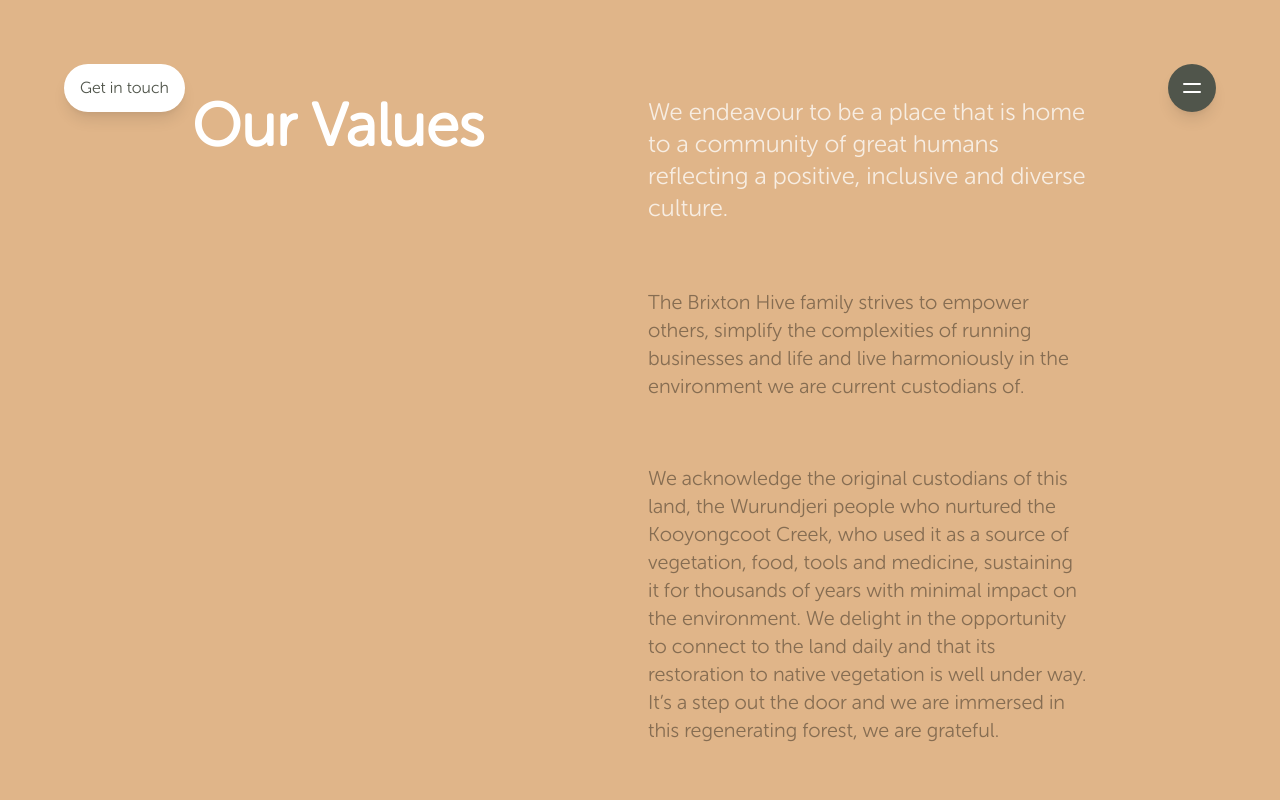
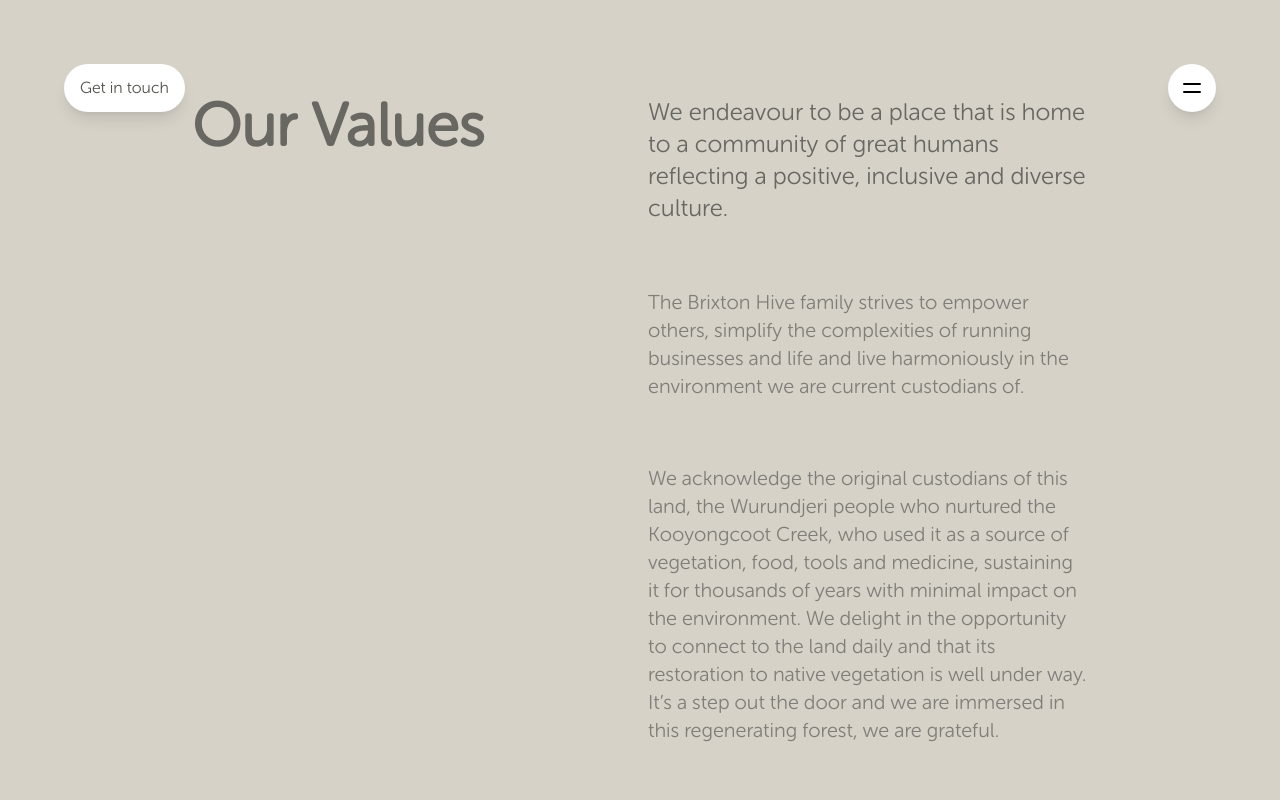
Before and after one commit to saampotter/brixtonhive.com.au, a Next.js app: page /our-values in a window 1280 px wide. Shown: the top 800 px of the page. Built offline with nearby package versions, Linux system fonts and the light colour scheme.

Commit message:
Feedback iteration

```diff
--- a/src/components/Nav.js
+++ b/src/components/Nav.js
@@ -1,3 +1,4 @@
+import clsx from 'clsx';
 import NextLink from 'next/link';
 import { useRouter } from 'next/router';
 import { Fragment, useEffect, useState } from 'react';
@@ -8,8 +9,8 @@
   const [isOpen, setIsOpen] = useState(false);
 
   useEffect(() => {
+    document.documentElement.style.overflowY = isOpen ? 'hidden' : 'auto';
     document.body.style.overflowY = isOpen ? 'hidden' : 'auto';
-    document.body.style.position = isOpen ? 'fixed' : 'relative';
   }, [isOpen]);
 
   useEffect(() => {
@@ -29,13 +30,13 @@
           <a
             role="button"
             onClick={() => setIsOpen(true)}
-            className="flex items-center justify-center p-3 rounded-full shadow-lg pointer-events-auto bg-c-green-900"
+            className="flex items-center justify-center p-3 bg-white rounded-full shadow-lg pointer-events-auto"
           >
             <svg
               fill="none"
               viewBox="0 0 24 24"
               stroke="currentColor"
-              className="w-6 h-6 text-white"
+              className="w-6 h-6 text-black"
               xmlns="http://www.w3.org/2000/svg"
             >
               <path
@@ -59,19 +60,19 @@
         leaveFrom="translate-x-0"
         leaveTo="-translate-x-full"
       >
-        <div className="fixed top-0 left-0 z-50 w-full h-screen overflow-hidden bg-c-brown-500">
+        <div className="fixed top-0 left-0 z-50 w-full h-screen overflow-hidden bg-c-purple-500">
           <div className="absolute w-full bg-transparent pointer-events-none">
             <div className="flex justify-end p-4 lg:p-16">
               <a
                 role="button"
                 onClick={() => setIsOpen(false)}
-                className="flex items-center justify-center p-3 rounded-full shadow-lg pointer-events-auto bg-c-green-900"
+                className="flex items-center justify-center p-3 bg-white rounded-full shadow-lg pointer-events-auto"
               >
                 <svg
                   fill="none"
                   viewBox="0 0 24 24"
                   stroke="currentColor"
-                  className="w-6 h-6 text-white"
+                  className="w-6 h-6 text-black"
                   xmlns="http://www.w3.org/2000/svg"
                 >
                   <path
@@ -101,8 +102,20 @@
   );
 }
 
-const Link = ({ href, children }) => (
-  <NextLink href={href} passHref>
-    <a className="text-4xl font-bold lg:text-6xl">{children}</a>
-  </NextLink>
-);
+const Link = ({ href, children }) => {
+  const router = useRouter();
+  const isActive = router.pathname === href;
+
+  return (
+    <NextLink href={href} passHref>
+      <a
+        className={clsx(
+          'transition text-4xl font-bold lg:text-6xl',
+          isActive ? 'text-white' : 'hover:text-white text-c-purple-300',
+        )}
+      >
+        {children}
+      </a>
+    </NextLink>
+  );
+};
--- a/src/pages/our-values.js
+++ b/src/pages/our-values.js
@@ -1,3 +1,4 @@
+import { motion, useTransform, useViewportScroll } from 'framer-motion';
 import Image from 'next/image';
 import Container from '../components/Container';
 import ContentContainer from '../components/ContentContainer';
@@ -5,49 +6,61 @@
 export default function OurValues() {
   return (
     <>
-      <div className="relative">
-        <Svg />
+      <Hero />
+      <TransitionSection />
+    </>
+  );
+}
 
-        <Container className="bg-c-brown-500">
+const Hero = () => (
+  <Container className="bg-c-gray-500">
     <ContentContainer>
       <div className="space-y-8 lg:space-y-0 lg:space-x-4 lg:flex">
         <div className="flex-1">
-                <h1 className="text-4xl font-bold text-white lg:text-6xl">Our Values</h1>
+          <h1 className="text-4xl font-bold text-c-gray-900 lg:text-6xl">Our Values</h1>
         </div>
 
         <div className="flex-1">
-                <div className="space-y-8 text-xl font-medium lg:space-y-16 text-c-brown-800">
-                  <p className="text-2xl text-c-brown-200">
-                    We endeavour to be a place that is home to a community of great humans
-                    reflecting a positive, inclusive and diverse culture.
+          <div className="space-y-8 text-xl font-medium lg:space-y-16 text-c-gray-800">
+            <p className="text-2xl text-c-gray-900">
+              We endeavour to be a place that is home to a community of great humans reflecting a
+              positive, inclusive and diverse culture.
             </p>
 
             <p>
               The Brixton Hive family strives to empower others, simplify the complexities of
-                    running businesses and life and live harmoniously in the environment we are
-                    current custodians of.
+              running businesses and life and live harmoniously in the environment we are current
+              custodians of.
             </p>
             <p>
               We acknowledge the original custodians of this land, the Wurundjeri people who
-                    nurtured the Kooyongcoot Creek, who used it as a source of vegetation, food,
-                    tools and medicine, sustaining it for thousands of years with minimal impact on
-                    the environment. We delight in the opportunity to connect to the land daily and
-                    that its restoration to native vegetation is well under way. It’s a step out the
-                    door and we are immersed in this regenerating forest, we are grateful.
+              nurtured the Kooyongcoot Creek, who used it as a source of vegetation, food, tools and
+              medicine, sustaining it for thousands of years with minimal impact on the environment.
+              We delight in the opportunity to connect to the land daily and that its restoration to
+              native vegetation is well under way. It’s a step out the door and we are immersed in
+              this regenerating forest, we are grateful.
             </p>
           </div>
         </div>
       </div>
     </ContentContainer>
   </Container>
-      </div>
+);
 
-      <Container className="bg-c-green-500">
+const TransitionSection = () => {
+  const inputs = [1300, 1500];
+  const { scrollY } = useViewportScroll();
+  const color = useTransform(scrollY, inputs, ['#62685c', '#daded6']);
+  const backgroundColor = useTransform(scrollY, inputs, ['#A3AD99', '#62685c']);
+
+  return (
+    <motion.div style={{ backgroundColor }}>
+      <Container>
         <ContentContainer>
           <div className="space-y-8">
             <h2 className="text-3xl font-medium text-white">Caring for our environment</h2>
 
-            <div className="space-y-8 text-lg text-c-green-800">
+            <motion.div style={{ color }} className="space-y-8 text-lg">
               <p>
                 Our Environment is of paramount importance to us and high on our values list. We
                 have worked towards and will continue to strive to make our environment as
@@ -78,7 +91,7 @@
                 benefits of the urban Forrest on our doorstep and your body and mind will thank you
                 for it.
               </p>
-            </div>
+            </motion.div>
           </div>
 
           <div className="flex-shrink-0 w-full max-w-sm space-y-8">
@@ -121,12 +134,12 @@
             <div className="space-y-8">
               <h2 className="text-2xl font-medium text-white">Giving Back</h2>
 
-              <p className="text-lg text-c-brown-800">
+              <motion.p style={{ color }} className="text-lg">
                 We appreciate it is difficult to get started in new business. We consider short term
                 scholarships to help start-ups get underway. We also value the in-put to humanity
                 that non-for-profits provide and partner with several organisations. Please talk to
                 us if you feel we could help you get started.
-              </p>
+              </motion.p>
             </div>
           </ContentContainer>
 
@@ -134,7 +147,7 @@
             <div className="space-y-8">
               <h2 className="text-2xl font-medium text-white">The Importance of Design</h2>
 
-              <div className="space-y-8 text-lg text-c-brown-800">
+              <motion.div style={{ color }} className="space-y-8 text-lg">
                 <p>
                   We have spent years developing an understanding of 18 Brixton Rise and have
                   applied holistic and dynamic strategies in each stage of its expansion.
@@ -145,7 +158,7 @@
                   personalised spaces and allow users to feel freedom in expressing individuality.
                   Brixton Hive has been designed thoughtfully to optimise each users experience.
                 </p>
-              </div>
+              </motion.div>
             </div>
 
             <div className="flex-shrink-0 w-full max-w-sm">
@@ -160,81 +173,6 @@
           </ContentContainer>
         </div>
       </Container>
-    </>
+    </motion.div>
   );
-}
-
-const Svg = () => (
-  <svg
-    viewBox="0 0 791.94 567.55"
-    xmlns="http://www.w3.org/2000/svg"
-    className="absolute bottom-0 left-0 z-0 transform lg:w-1/2 text-c-brown-600"
-  >
-    <path
-      fill="none"
-      strokeWidth="6"
-      stroke="currentColor"
-      strokeLinecap="round"
-      d="M299.27,231.85c0-3.55-2.25-6-5.33-7.78L205.8,173.18a9.94,9.94,0,0,0-10,0L107.7,224.07a10,10,0,0,0-5,8.61V334.46a10,10,0,0,0,5,8.62L195.85,394a9.94,9.94,0,0,0,10,0l88.14-50.89c3.08-1.78,5.12-7.29,5.12-10.84"
-    />
-    <path
-      fill="none"
-      strokeWidth="6"
-      stroke="currentColor"
-      strokeLinecap="round"
-      d="M495.66,333.63c0,3.56-2.1,8.1-5.18,9.87l-88.15,50.89a9.94,9.94,0,0,1-9.95,0L304.24,343.5a9.93,9.93,0,0,1-5-8.61V233.1a9.94,9.94,0,0,1,5-8.61l88.14-50.89a9.94,9.94,0,0,1,9.95,0l88.15,50.89c3.08,1.78,5.18,3.81,5.18,7.36"
-    />
-    <path
-      fill="none"
-      strokeWidth="6"
-      stroke="currentColor"
-      strokeLinecap="round"
-      d="M495.66,333.63V231.85a10,10,0,0,1,5-8.62l88.15-50.89a10,10,0,0,1,10,0l88.14,50.89a10,10,0,0,1,5,8.62V333.63a10,10,0,0,1-5,8.62l-88.14,50.89a10,10,0,0,1-10,0l-88.15-50.89A9.94,9.94,0,0,1,495.66,333.63Z"
-    />
-    <path
-      fill="none"
-      strokeWidth="6"
-      stroke="currentColor"
-      strokeLinecap="round"
-      d="M523.12,317.8V247.68a9.9,9.9,0,0,1,5-8.58l55.74-32.18a19.85,19.85,0,0,1,19.86,0l55.75,32.18a9.91,9.91,0,0,1,5,8.58V317.8a9.91,9.91,0,0,1-5,8.58l-60.72,35.05a9.91,9.91,0,0,1-9.91,0l-60.72-35.05A9.9,9.9,0,0,1,523.12,317.8Z"
-    />
-    <polyline
-      fill="none"
-      strokeWidth="6"
-      stroke="currentColor"
-      strokeLinecap="round"
-      points="664.82 242.06 593.75 279.04 522.68 242.06"
-    />
-    <polyline
-      fill="none"
-      strokeWidth="6"
-      stroke="currentColor"
-      strokeLinecap="round"
-      points="664.54 283.54 593.75 320.38 522.96 283.54"
-    />
-    <line
-      fill="none"
-      strokeWidth="6"
-      stroke="currentColor"
-      strokeLinecap="round"
-      x1="593.75"
-      y1="204.27"
-      x2="593.75"
-      y2="396.01"
-    />
-    <path
-      fill="none"
-      strokeWidth="6"
-      stroke="currentColor"
-      strokeLinecap="round"
-      d="M193.18,175c3.08-1.77,6-5.81,6-9.37V63.84a10,10,0,0,0-5-8.62L106.07,4.33a10,10,0,0,0-9.95,0L8,55.22a10,10,0,0,0-5,8.62V165.62a10,10,0,0,0,5,8.62l88.15,50.89c3.08,1.77,8.87.79,11.95-1"
-    />
-    <path
-      fill="none"
-      strokeWidth="6"
-      stroke="currentColor"
-      strokeLinecap="round"
-      d="M598.68,393c-3.08,1.77-5.93,5.38-5.93,8.93V503.72a10,10,0,0,0,5,8.61l88.14,50.89a9.94,9.94,0,0,0,10,0L784,512.33a9.94,9.94,0,0,0,5-8.61V401.93a9.93,9.93,0,0,0-5-8.61l-88.15-50.89c-3.08-1.78-7.58-1.14-10.66.64"
-    />
-  </svg>
-);
+};
--- a/tailwind.config.js
+++ b/tailwind.config.js
@@ -8,6 +8,18 @@
         sans: ['Museo Sans', ...defaultTheme.fontFamily.sans],
       },
       colors: {
+        'c-gray': {
+          50: '#fdfdfc',
+          100: '#fbfbfa',
+          200: '#f5f4f1',
+          300: '#efede9',
+          400: '#e2e0d9',
+          500: '#d6d2c8',
+          600: '#c1bdb4',
+          700: '#a19e96',
+          800: '#807e78',
+          900: '#696762',
+        },
         'c-yellow': {
           50: '#fffefa',
           100: '#fefcf5',
```
Also changed, not shown: src/pages/index.js (+10 -16 lines). Lines whose indentation alone changed are shown as unchanged.
